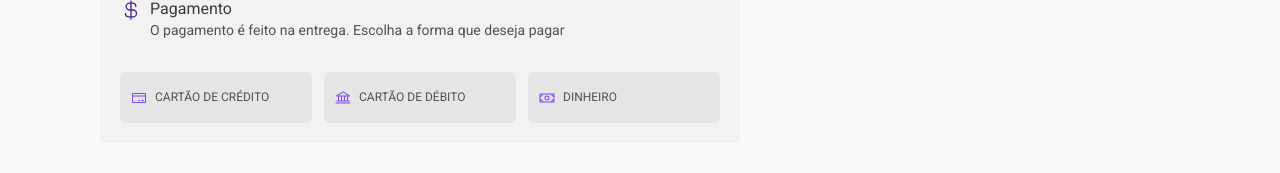
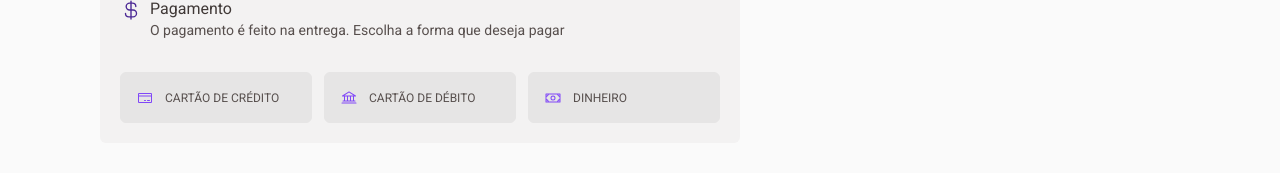
Before and after one commit to vctrhugoop/coffee-delivery, a React (Vite) app: page /checkout-order in a window 1280 px wide. Shown: the part 561-734 px from the top of the page. Built offline with nearby package versions, Linux system fonts and the light colour scheme.

Commit message:
🌈 style: adjusts sizes in breakpoint

```diff
--- a/src/pages/CheckoutOrder/components/CheckoutOrderForm/styles.ts
+++ b/src/pages/CheckoutOrder/components/CheckoutOrderForm/styles.ts
@@ -77,6 +77,7 @@ export const PaymentMethodInputContainer = styled.div`
 export const ContentContainer = styled.div`
   display: flex;
   align-items: center;
+  justify-content: flex-start;
   gap: 0.8rem;
 
   height: 5.1rem;
@@ -92,7 +93,6 @@ export const ContentContainer = styled.div`
 
   span {
     font-size: 1rem;
-    line-height: 160%;
     text-transform: uppercase;
 
     color: ${({ theme }) => theme.colors['base-text']};
@@ -107,6 +107,9 @@ export const ContentContainer = styled.div`
   }
 
   @media screen and (min-width: 768px) {
+    gap: 1.2rem;
+    padding: 1.6rem;
+
     span {
       font-size: 1.2rem;
     }
```
